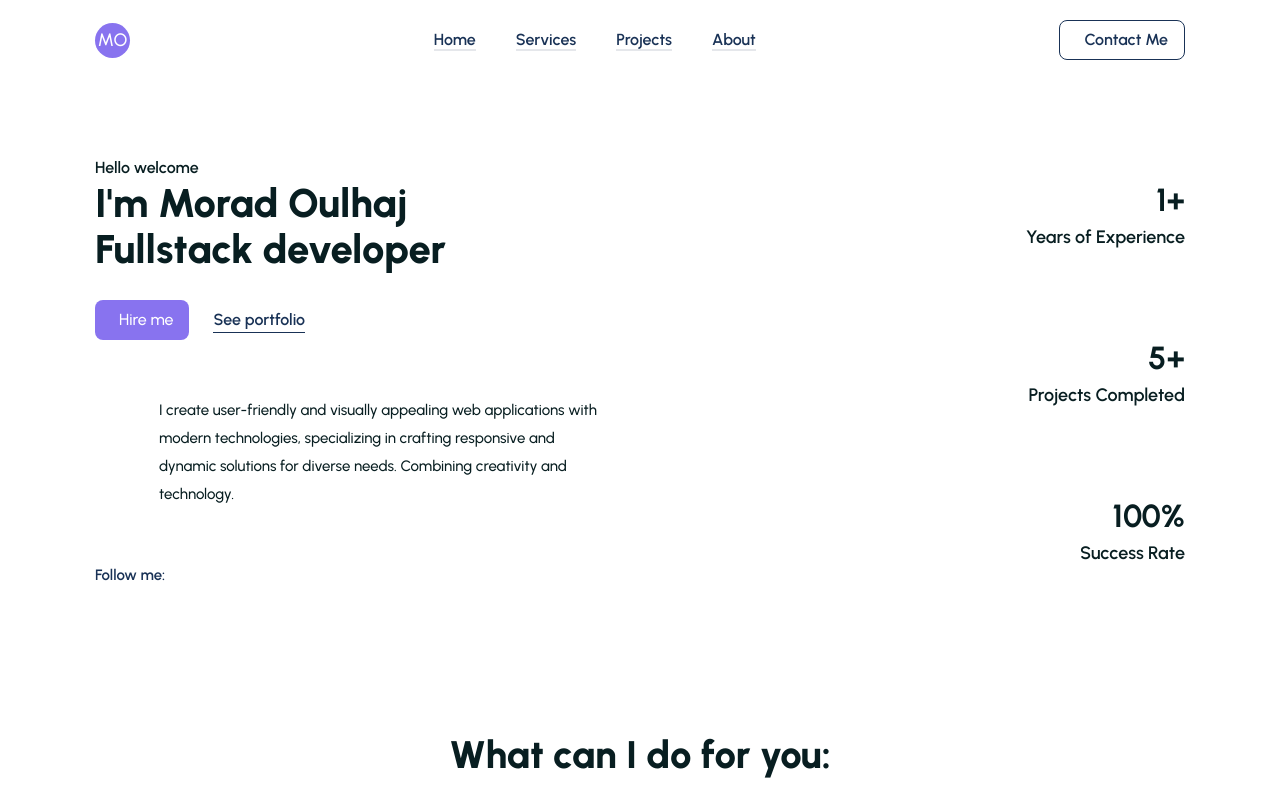
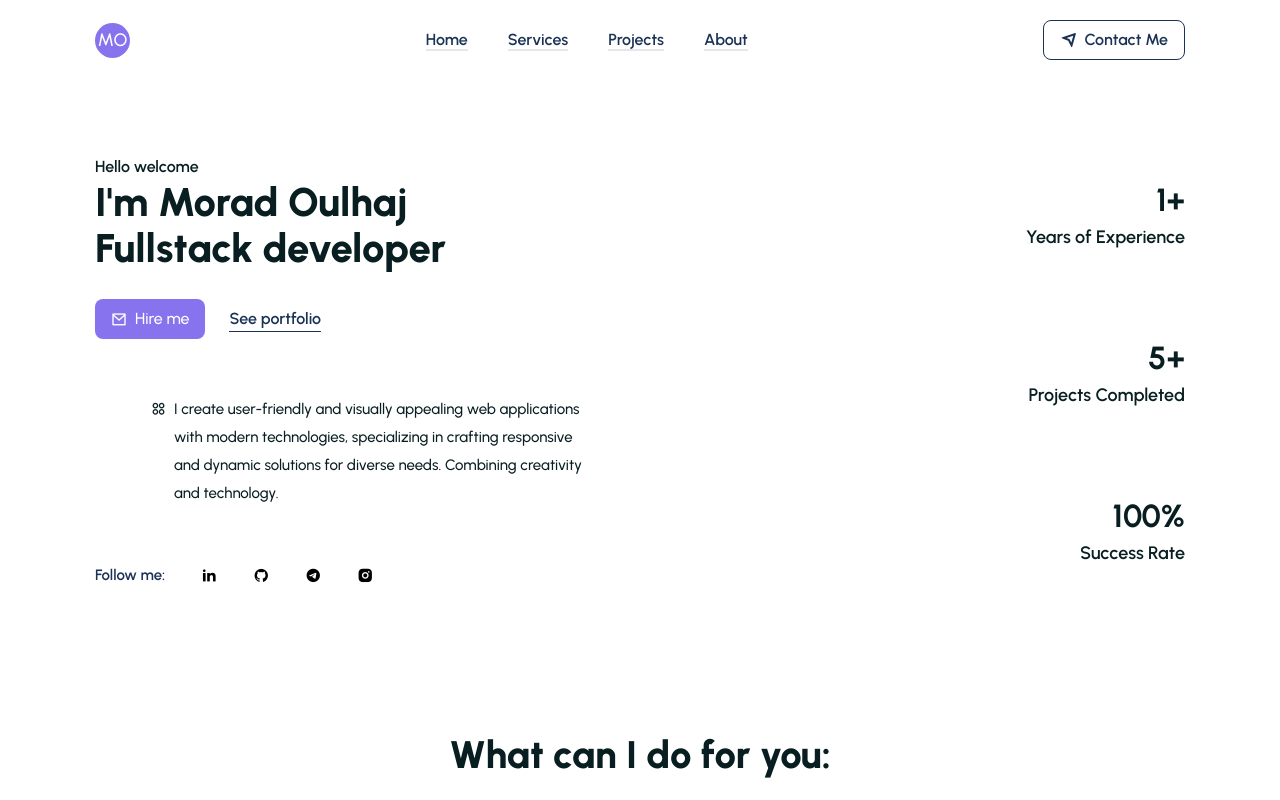
Before and after one commit to moradoulhaj/portfolio, a React (Vite) app: page / in a window 1280 px wide. Shown: the top 800 px of the page. Built offline with nearby package versions, Linux system fonts and the light colour scheme; the HTML template or start-up script is replaced by a standard one.

Commit message:
Installing some lib and adding static projects

```diff
--- a/src/App.css
+++ b/src/App.css
@@ -1,4 +1,6 @@
 @import url('https://fonts.googleapis.com/css2?family=Urbanist:ital,wght@0,100..900;1,100..900&display=swap');
+@import "~remixicon/fonts/remixicon.css";
+
 *{
    padding: 0;
    margin: 0;
```
